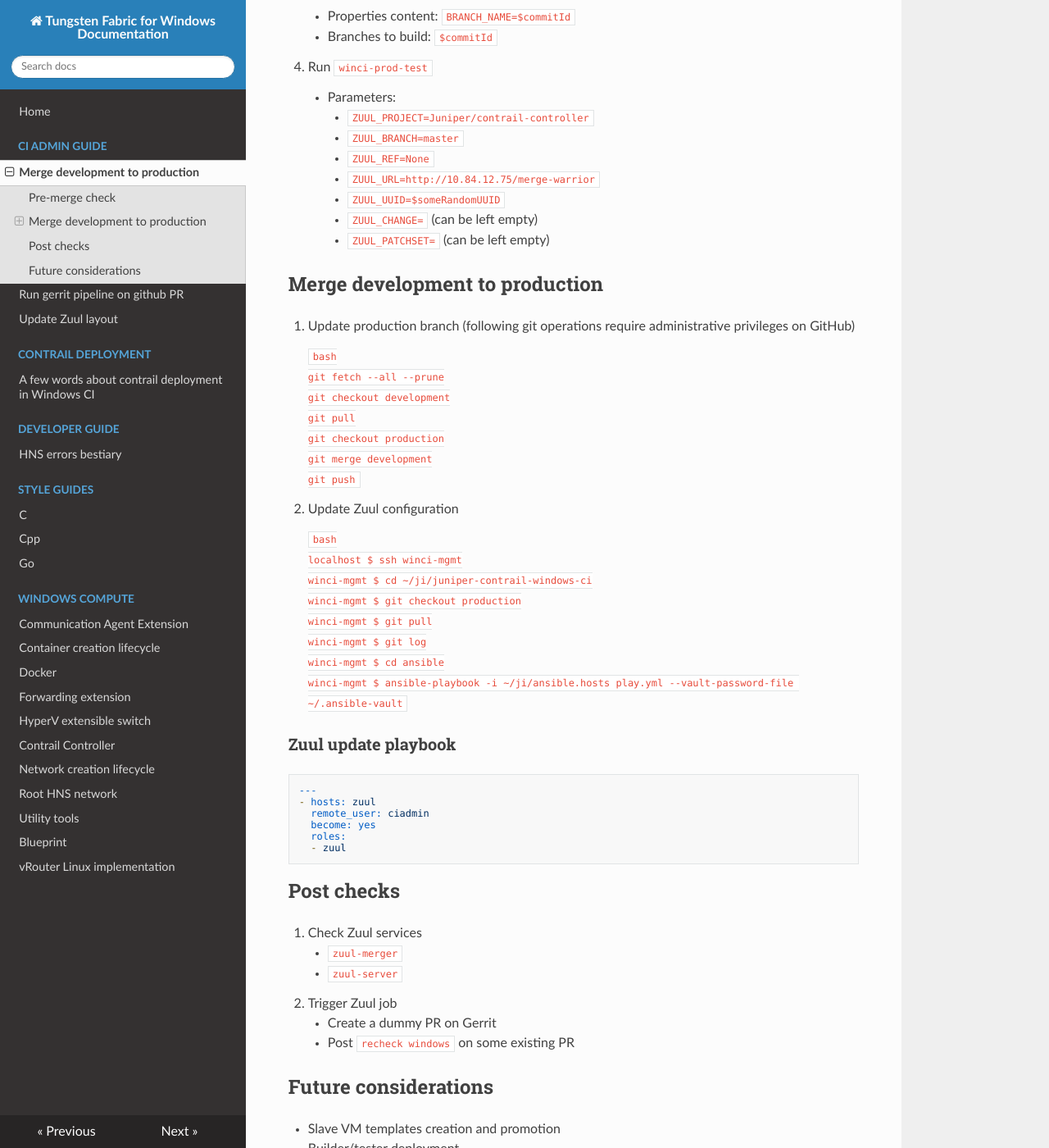
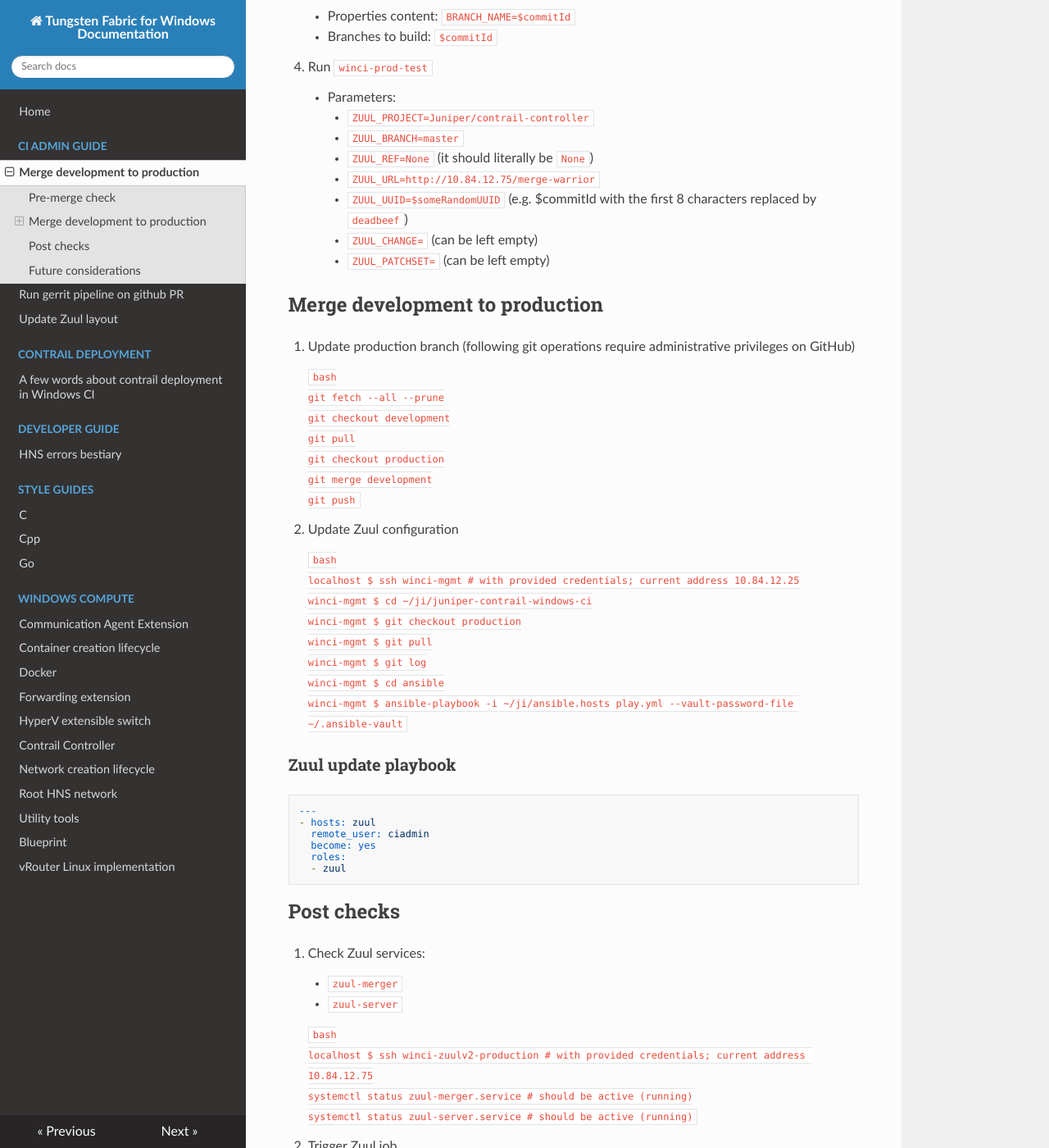
Before and after one commit to piotr-szuberski/contrail-windows-docs, an MkDocs documentation site: the page built from doc/ci_admin_guide/Merge_development_to_production.md, in a window 1280 px wide and 1400 px high, scrolled down 417 px. Shown: the whole window at 82% size. Built offline with MkDocs 1.6.1, drawn with Linux system fonts in a browser that asks for light colours; nearby versions of some CDN libraries.

Commit message:
Add more details to Merge dev to prod guide.

````diff
--- a/doc/ci_admin_guide/Merge_development_to_production.md
+++ b/doc/ci_admin_guide/Merge_development_to_production.md
@@ -16,9 +16,9 @@
     - Parameters:
         - `ZUUL_PROJECT=Juniper/contrail-controller`
         - `ZUUL_BRANCH=master`
-        - `ZUUL_REF=None`
+        - `ZUUL_REF=None` (it should literally be `None`)
         - `ZUUL_URL=http://10.84.12.75/merge-warrior`
-        - `ZUUL_UUID=$someRandomUUID`
+        - `ZUUL_UUID=$someRandomUUID` (e.g. $commitId with the first 8 characters replaced by `deadbeef`)
         - `ZUUL_CHANGE=` (can be left empty)
         - `ZUUL_PATCHSET=` (can be left empty)
 
@@ -39,7 +39,7 @@
 2. Update Zuul configuration
 
     ```bash
-    localhost $ ssh winci-mgmt
+    localhost $ ssh winci-mgmt # with provided credentials; current address 10.84.12.25
     winci-mgmt $ cd ~/ji/juniper-contrail-windows-ci
     winci-mgmt $ git checkout production
     winci-mgmt $ git pull
@@ -63,9 +63,16 @@
 
 ## Post checks
 
-1. Check Zuul services
+1. Check Zuul services:
     - `zuul-merger`
     - `zuul-server`
+
+    ```bash
+    localhost $ ssh winci-zuulv2-production # with provided credentials; current address 10.84.12.75
+    systemctl status zuul-merger.service # should be active (running)
+    systemctl status zuul-server.service # should be active (running)
+    ```
+
 2. Trigger Zuul job
     - Create a dummy PR on Gerrit
     - Post `recheck windows` on some existing PR
````
